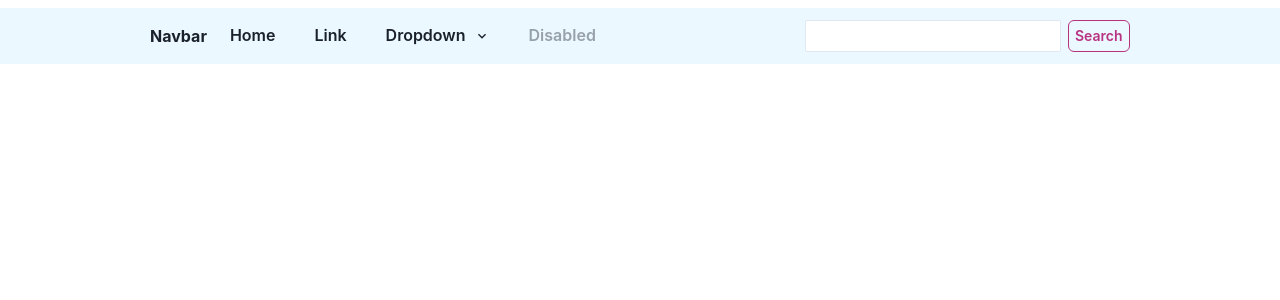
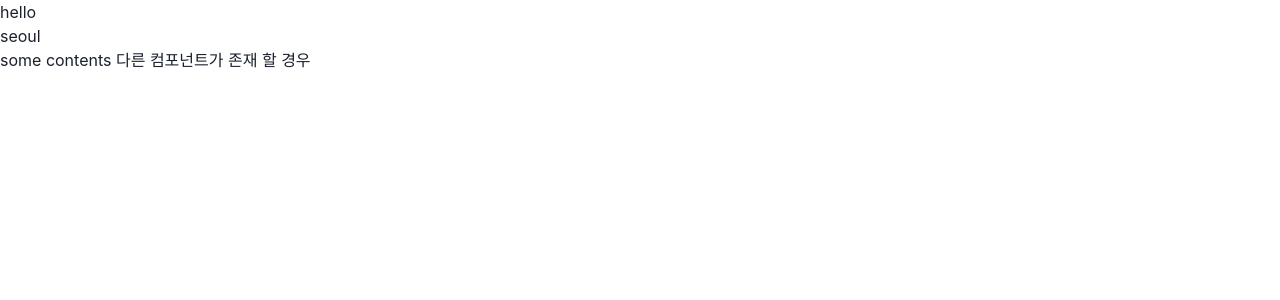
Before and after one commit to amz940/react20231031, a React (Create React App) app: page / in a window 1280 px wide. Shown: the top 300 px of the page. Built offline with nearby package versions, Linux system fonts and the light colour scheme.

Commit message:
children prop

```diff
--- a/src/App.js
+++ b/src/App.js
@@ -1,59 +1,20 @@
-import {
-  Box,
-  Button,
-  Flex,
-  Input,
-  Menu,
-  MenuButton,
-  MenuItem,
-  MenuList,
-  Text,
-} from "@chakra-ui/react";
-import { ChevronDownIcon } from "@chakra-ui/icons";
-
 function App() {
   return (
-    <Flex
-      px={{ base: "0px", md: "70px", lg: "120px", xl: "150px" }}
-      justify="space-between"
-      py="8px"
-      my={"8px"}
-      bg={"blue.50"}
-    >
-      <Flex gap="7px" align={"center"}>
-        <Text as="b">Navbar</Text>
-        <Button variant={"ghost"}>Home</Button>
-        <Button variant={"ghost"}>Link</Button>
-
-        <Menu>
-          <MenuButton
-            variant="ghost"
-            as={Button}
-            rightIcon={<ChevronDownIcon />}
-          >
-            Dropdown
-          </MenuButton>
-          <MenuList>
-            <MenuItem>Download</MenuItem>
-            <MenuItem>Create a Copy</MenuItem>
-            <MenuItem>Mark as Draft</MenuItem>
-            <MenuItem>Delete</MenuItem>
-            <MenuItem>Attend a Workshop</MenuItem>
-          </MenuList>
-        </Menu>
-
-        <Button variant={"ghost"} isDisabled={true}>
-          Disabled
-        </Button>
-      </Flex>
-      <Flex gap="7px" align={"center"}>
-        <Input size="sm" bg="white" />
-        <Button size="sm" colorScheme="pink" variant="outline">
-          Search
-        </Button>
-      </Flex>
-    </Flex>
+    <>
+      <MyComp text="hello" address="seoul">
+        some contents 다른 컴포넌트가 존재 할 경우
+      </MyComp>
+    </>
   );
 }
 
+function MyComp({ text, address, children }) {
+  return (
+    <>
+      <p>{text}</p>
+      <p>{address}</p>
+      <p>{children}</p>
+    </>
+  );
+}
 export default App;
```
